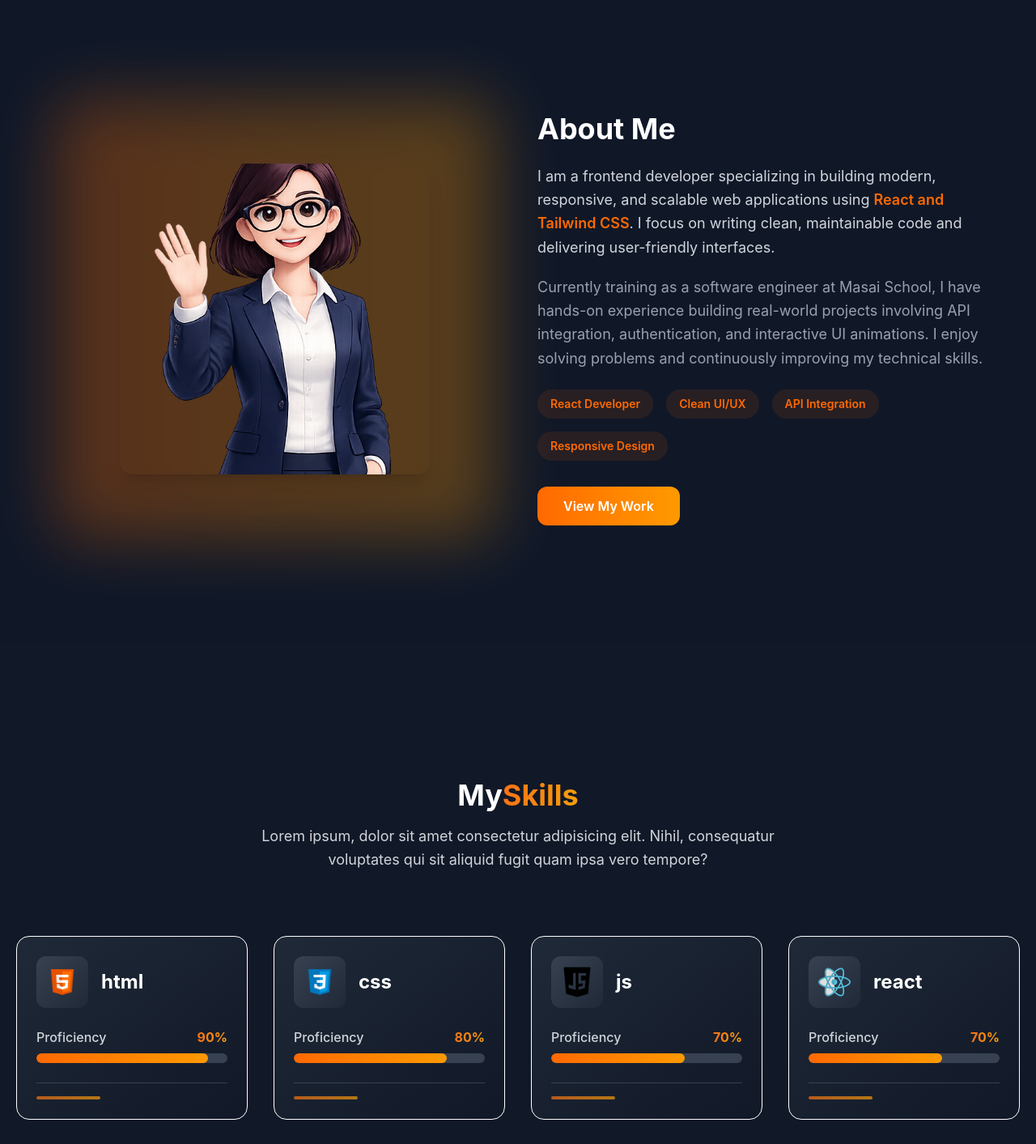
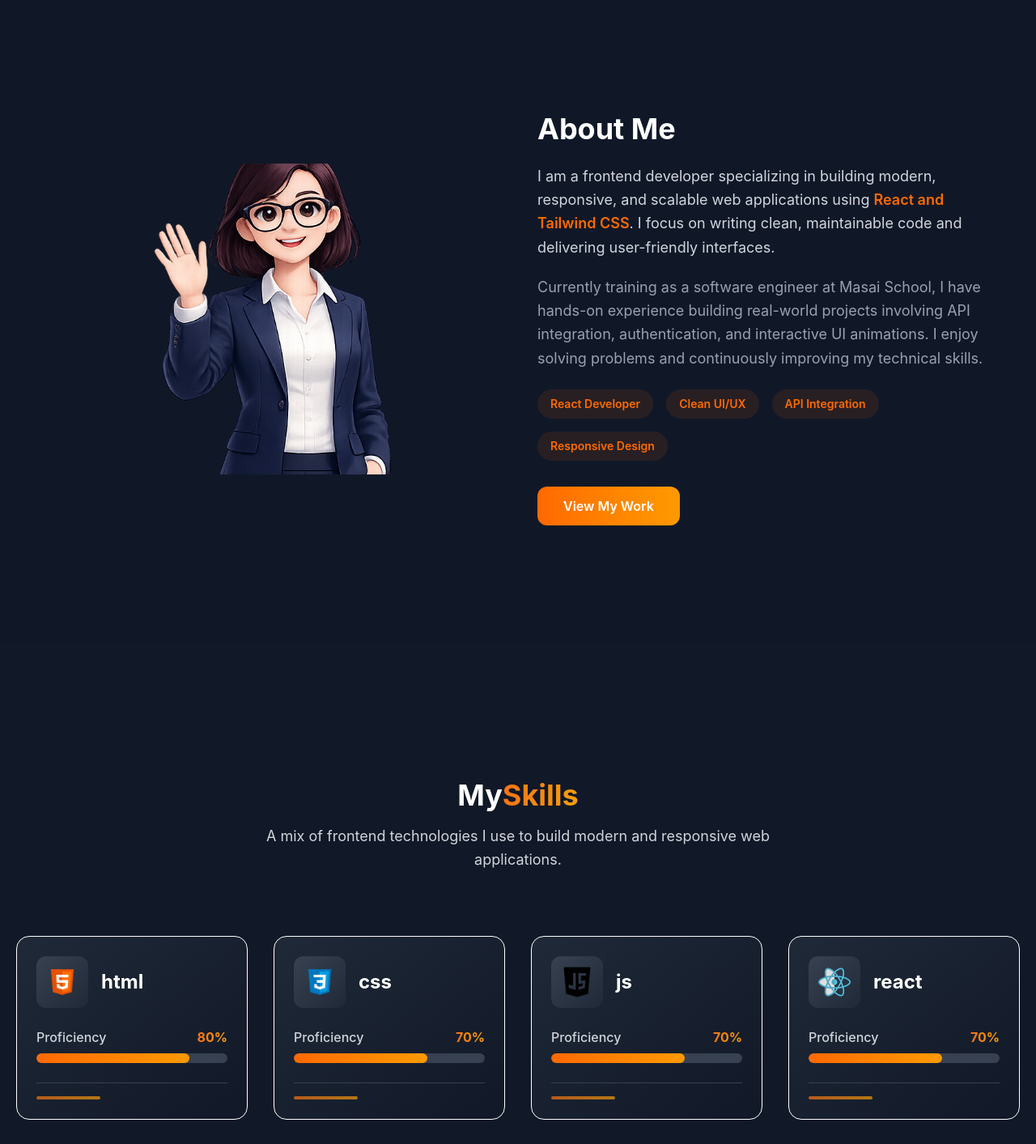
Before and after one commit to ckhushabu6/Portfolio, a React (Vite) app in the folder Portfolio/: page / in a window 1280 px wide. Shown: the part 880-2293 px from the top of the page at 81% size. Built offline with nearby package versions, Linux system fonts and the light colour scheme.

Commit message:
updated portfolio

```diff
--- a/Portfolio/src/components/About.jsx
+++ b/Portfolio/src/components/About.jsx
@@ -4,12 +4,11 @@ import aboutImg from "../assets/home.png";
 function About({ darkMode }) {
   return (
     <section
-       id="about"
+      id="about"
       className={`min-h-screen flex items-center px-4 sm:px-6 py-20
       ${darkMode ? "bg-gray-900" : "bg-gray-50"}`}
     >
       <div className="max-w-6xl mx-auto w-full grid grid-cols-1 lg:grid-cols-2 gap-12 items-center">
-
         {/* IMAGE */}
         <div
           data-aos="fade-up"
@@ -19,13 +18,13 @@ function About({ darkMode }) {
           <div className="relative w-72 h-72 sm:w-80 sm:h-80 lg:w-96 lg:h-96">
             <div
               className="absolute -inset-10 lg:-inset-20
-              bg-gradient-to-r from-orange-500 via-orange-400 to-amber-500
+
               rounded-3xl blur-2xl opacity-30"
             />
             <img
               src={aboutImg}
               alt="About"
-              className="relative z-10 w-full h-full object-cover rounded-2xl shadow-xl"
+              className="relative z-10 w-full h-full object-cover rounded-2xl "
             />
           </div>
         </div>
@@ -51,8 +50,8 @@ function About({ darkMode }) {
             responsive, and scalable web applications using{" "}
             <span className="text-orange-500 font-semibold">
               React and Tailwind CSS
-            </span>.
-            I focus on writing clean, maintainable code and delivering
+            </span>
+            . I focus on writing clean, maintainable code and delivering
             user-friendly interfaces.
           </p>
 
--- a/Portfolio/src/components/Footer.jsx
+++ b/Portfolio/src/components/Footer.jsx
@@ -33,7 +33,7 @@ function Footer({ darkMode }) {
           {/* Social Icons */}
           <div className="flex gap-4 justify-center">
             <a
-              href="#"
+              href="https://github.com/ckhushabu6"
               className="w-10 h-10 rounded-full flex items-center justify-center
               bg-gray-700 text-white hover:scale-110 transition-all
               hover:bg-gradient-to-r hover:from-orange-500 hover:to-amber-500"
@@ -42,7 +42,7 @@ function Footer({ darkMode }) {
             </a>
 
             <a
-              href="#"
+              href="https://www.linkedin.com/in/khushabu-chauhan-58672b281/"
               className="w-10 h-10 rounded-full flex items-center justify-center
               bg-gray-700 text-white hover:scale-110 transition-all
               hover:bg-gradient-to-r hover:from-orange-500 hover:to-amber-500"
--- a/Portfolio/src/components/Hero.jsx
+++ b/Portfolio/src/components/Hero.jsx
@@ -9,8 +9,8 @@ import { DownloadIcon, Mail } from "lucide-react";
 
 function Hero({ darkMode }) {
   const socialIcons = [
-    { icon: linkedin, alt: "LinkedIn", link: "https://linkedin.com" },
-    { icon: github, alt: "GitHub", link: "https://github.com" },
+    { icon: linkedin, alt: "LinkedIn", link: "https://www.linkedin.com/in/khushabu-chauhan-58672b281/" },
+    { icon: github, alt: "GitHub", link: "https://github.com/ckhushabu6" },
     { icon: insta, alt: "Instagram", link: "https://instagram.com" },
 
   ];
--- a/Portfolio/src/components/Skills.jsx
+++ b/Portfolio/src/components/Skills.jsx
@@ -8,10 +8,10 @@ import framer_motion from '../assets/framer_motion.png'
 
 function Skills({darkMode}) {
     const skills = [
-        {name : 'html', icon:html , level:90 ,
+        {name : 'html', icon:html , level:80 ,
              color: 'from-orange-500 to-amber-500'},
 
-        {name : 'css', icon:css , level:80 ,
+        {name : 'css', icon:css , level:70 ,
              color: 'from-orange-500 to-amber-500'},
 
         {name : 'js', icon:js , level:70 ,
@@ -55,9 +55,8 @@ function Skills({darkMode}) {
                     style={{
                         color: darkMode ? '#d1d5db' : '#4b5563'
                     }}>
-                        Lorem ipsum, dolor sit amet consectetur adipisicing elit. Nihil,
-                        consequatur voluptates
-                         qui sit aliquid fugit quam ipsa vero tempore?
+                   A mix of frontend technologies I use to build modern and responsive
+            web applications.
 
                      </p>
                 </div>
```
Also changed, not shown: 2 other files (tests, documents, lock files or other folders).
